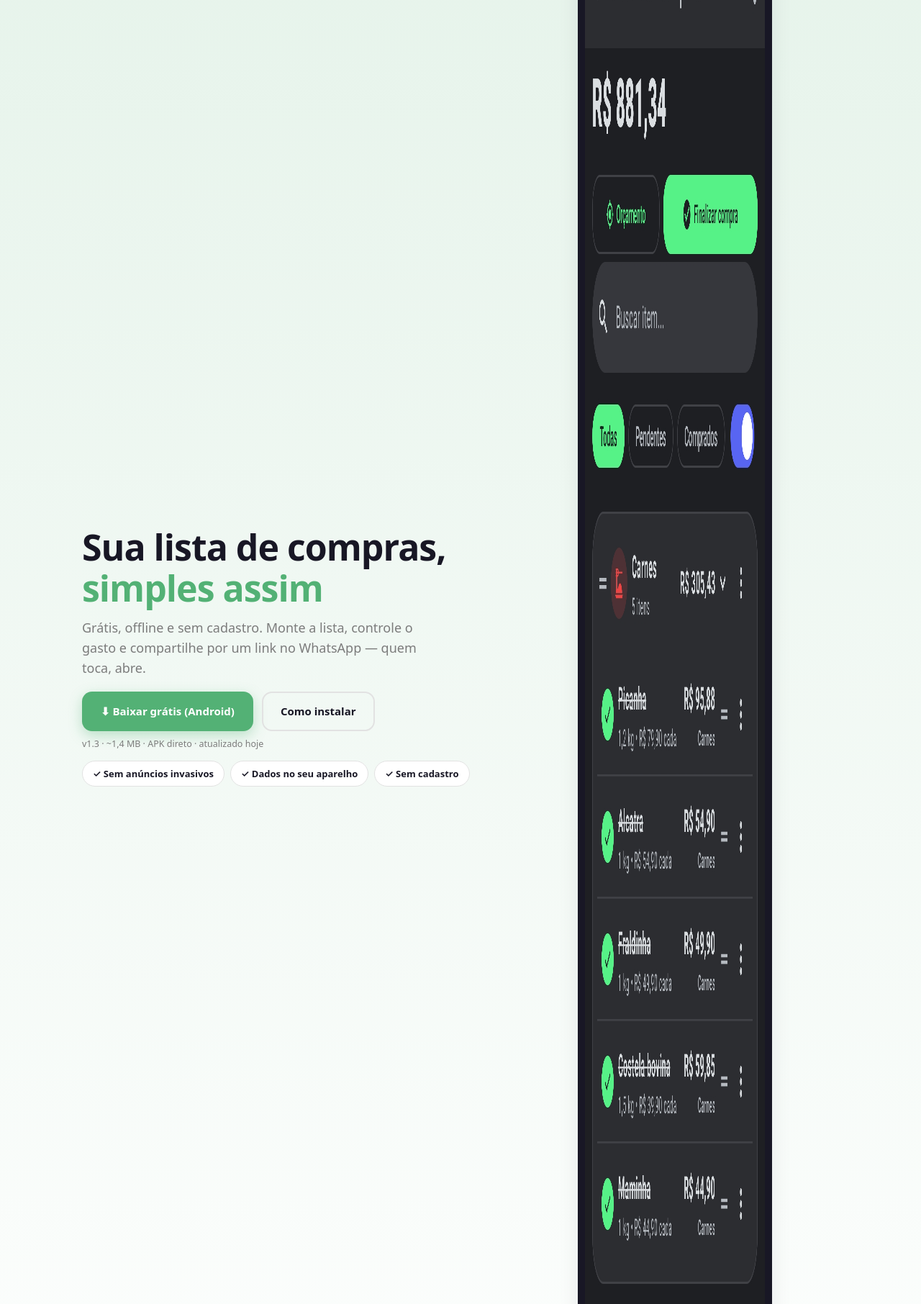
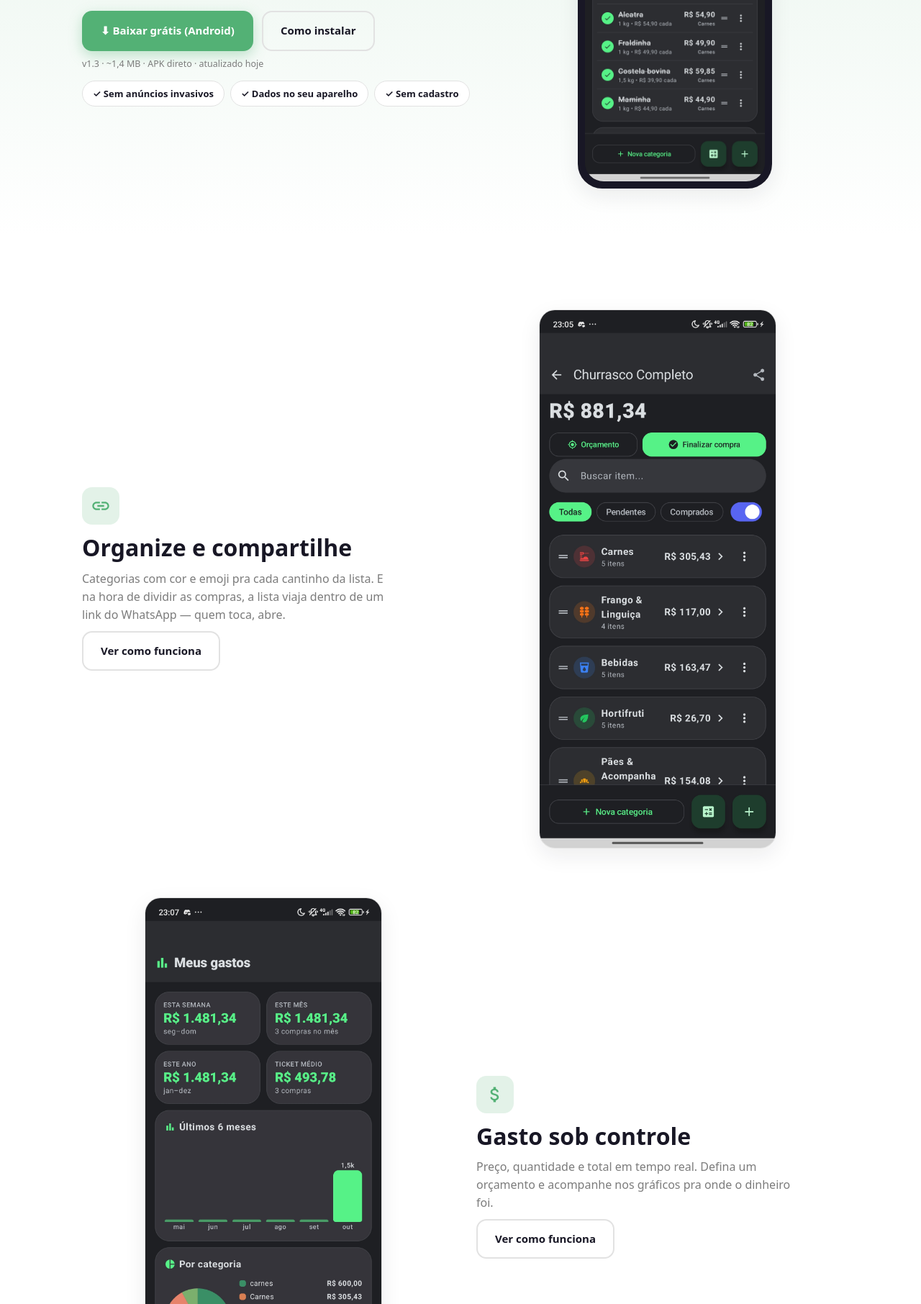
Before and after one commit to luisgustavodb/listao, a plain HTML site: page index.html in a window 1280 px wide. Shown: the part 460-2272 px from the top of the page at 72% size. Drawn offline with Linux system fonts and the light colour scheme.

Commit message:
Corrige imagens esticadas no desktop (height auto)

```diff
--- a/estilo.css
+++ b/estilo.css
@@ -91,7 +91,7 @@ p { margin: 0 0 10px; }
   box-shadow: var(--shadow);
 }
 .screen { background: #1E1F22; border-radius: 26px; overflow: hidden; }
-.screen img { width: 100%; display: block; }
+.screen img { width: 100%; height: auto; display: block; }
 
 /* ---------- features alternadas ---------- */
 .features { padding: 70px 24px 30px; }
@@ -107,7 +107,7 @@ p { margin: 0 0 10px; }
 .icon-chip svg { width: 28px; height: 28px; fill: currentColor; }
 .feat-copy p { color: var(--gray); max-width: 440px; }
 .feat-img img {
-  width: 100%; max-width: 330px; display: block; margin: 0 auto;
+  width: 100%; max-width: 330px; height: auto; display: block; margin: 0 auto;
   border-radius: 22px; border: 1px solid var(--line); box-shadow: var(--shadow);
 }
 
```
